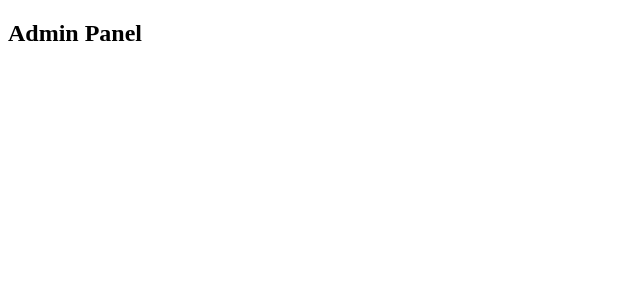
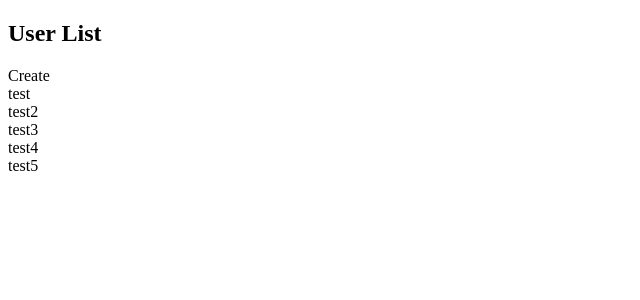
Before and after one commit to Erk-Vural/Pdf-Analyzer-Django, a Django app: page /admin-panel in a window 1280 px wide. Shown: the top 300 px of the page, without its empty margins (0-640 px from the left). Run offline with Django 3.2, Linux system fonts and the light colour scheme; data comes from the database, SQL or seed files in the repository; both versions use the stored data as it was after the commit.

Commit message:
0.0.4 - admin(sees all users) and user screen

```diff
--- /dev/null
+++ b/Main/Services/admin_panel.py
@@ -0,0 +1,33 @@
+from Main.models import *
+
+
+def create_user(form):
+    user = User()
+    if form.is_valid():
+        user.username = form['username'].value()
+
+        user.save()
+
+
+def read_all_user():
+    users = User.objects.all()
+
+    return users
+
+
+def read_user(pk):
+    user = User.objects.get(id=pk)
+    return user
+
+
+def update_user(form, pk):
+    user = User.objects.get(id=pk)
+    if form.is_valid():
+        user.username = form['username'].value()
+
+        user.save()
+
+
+def delete_user(pk):
+    user = User.objects.get(id=pk)
+    return user
--- a/Main/views.py
+++ b/Main/views.py
@@ -3,28 +3,26 @@ from django.shortcuts import render, redirect
 from Main.forms import *
 from Main.models import *
 from Main.Services.login import *
+from Main.Services.admin_panel import *
 
 
 # Create your views here.
 
 def login_view(request):
-    is_admin_exist = False
-
     if request.method == 'POST':
         admin_form = AdminForm(request.POST)
-        is_admin_exist = login_admin(admin_form)
+        is_exist = login_admin(admin_form)
 
-        if is_admin_exist:
+        if is_exist:
             return redirect('admin-panel')
 
     admin_form = AdminForm()
 
-    is_user_exist = False
     if request.method == 'POST':
         user_form = UserForm(request.POST)
-        is_user_exist = login_user(user_form)
+        is_exist = login_user(user_form)
 
-        if is_user_exist:
+        if is_exist:
             return redirect('user-panel')
 
     user_form = UserForm()
@@ -38,7 +36,10 @@ def login_view(request):
 
 
 def admin_panel_view(request):
+    users = read_all_user()
+
     context = {
+        'users': users,
     }
 
     return render(request, "admin-panel.html", context)
--- a/templates/admin-panel.html
+++ b/templates/admin-panel.html
@@ -6,7 +6,22 @@
 </head>
 <body>
 
-<h2>Admin Panel</h2>
+<div>
+    <h2>User List</h2>
+
+    <a>Create</a>
+
+    {% for user in users %}
+
+        <div>
+            <a>{{ user.username }}</a>
+        </div>
+
+    {% endfor %}
+
+
+</div>
+
 
 </body>
 </html>
```
Also changed, not shown: Main/Services/login.py (+0 -8 lines), db.sqlite3.
